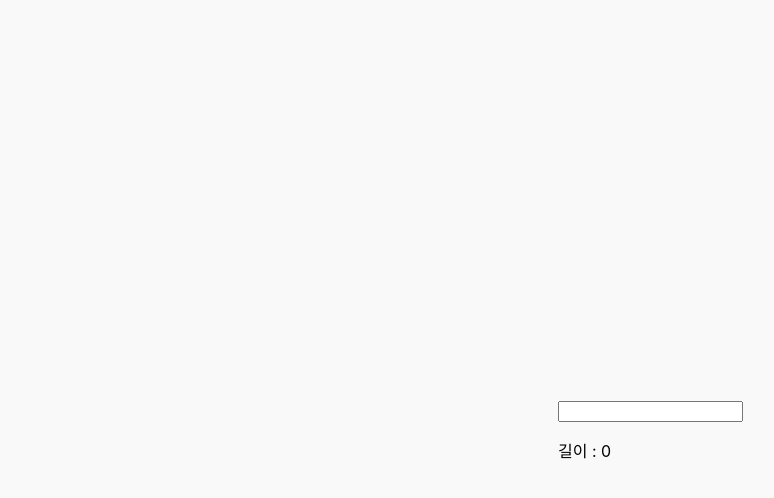
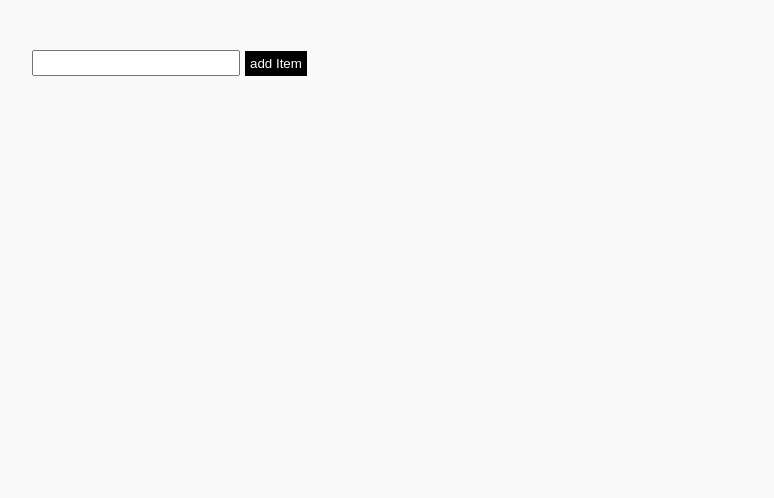
Before and after one commit to alissa1228/recoil_practice, a React (Create React App) app: page / in a window 1280 px wide. Shown: the top 498 px of the page, without its empty margins (18-792 px from the left). Built offline with nearby package versions, Linux system fonts and the light colour scheme.

Commit message:
#1 useSetRecoilState 활용한 state 업데이트

```diff
--- a/src/App.js
+++ b/src/App.js
@@ -1,12 +1,12 @@
 
 import './App.css';
 import  {RecoilRoot} from 'recoil'
-import RecoilTest from './page/RecoilTest';
+import TodoList from './page/TodoList';
 
 const App = () => {
   return (
     <RecoilRoot>
-      <RecoilTest/>
+      <TodoList/>
     </RecoilRoot>
   );
 }
--- a/src/Recoil.js
+++ b/src/Recoil.js
@@ -1,9 +1,12 @@
 import {
     atom,
     selector,
-    useRecoilState,
-    useRecoilValue,
   } from 'recoil';
+
+export const TodoListState = atom({
+    key:'TodoListState',
+    default: []
+})
 
  export const textState = atom({
       key: 'textState',
--- /dev/null
+++ b/src/page/TodoCreate.js
@@ -0,0 +1,62 @@
+import React, { useState } from "react";
+import {  useSetRecoilState } from "recoil";
+import { TodoListState } from "../Recoil";
+import styled from "styled-components";
+
+const TodoCreate = () => {
+  //새로운 todo 아이템을 생성하기 위해 todoListState 내용을 업데이트하는 setter 함수에 접근.
+  const setTodoList = useSetRecoilState(TodoListState);
+
+  //랜덤으로 숫자 아이디 만들기
+  const getId = () => {
+    let id = Math.random();
+    return id;
+  };
+
+  const [inputValue, setInput] = useState("");
+
+  const onChange = (e) => {
+    setInput(e.target.value);
+  };
+
+  const addItem = () => {
+    //기존 todo 리스트를 기반으로 새 todo 리스트를 만들 수 있도록 setter 함수의 updater 형식을 사용한다는 점에 유의.
+
+    setTodoList((prevList) => [
+      ...prevList,
+      {
+        id: getId(),
+        text: inputValue,
+        isComplete: false,
+      },
+    ]);
+    setInput("");
+  };
+
+  return (
+    <Box>
+      <input type='text' value={inputValue} onChange={onChange} />
+      <Add onClick={addItem}>add Item</Add>
+    </Box>
+  );
+};
+
+export default TodoCreate;
+
+const Box = styled.div`
+  padding: 50px;
+
+  > input {
+      height:20px;
+      width: 200px;
+  }
+`;
+
+const Add = styled.button`
+  margin-left: 5px;
+  background: #000;
+  color: #fff;
+  border: 0;
+  outline: 0;
+  padding: 5px;
+`;
--- a/src/page/TodoList.js
+++ b/src/page/TodoList.js
@@ -1,17 +1,30 @@
 import React from 'react'
 import {  useRecoilValue } from 'recoil'
-import { textState } from '../Recoil'
+import { TodoListState } from '../Recoil'
+import TodoCreate from './TodoCreate'
+import styled from 'styled-components'
 
 const TodoList = () => {
 
-    const textValue =  useRecoilValue(textState)
-    console.log(textValue)
+    const TodoListValue =  useRecoilValue(TodoListState)
+    console.log(TodoListValue);
 
     return(
-        <div>
-            {textValue}
-        </div>
+        <Box>
+            <TodoCreate/>
+            {TodoListValue.map((item)=>(
+                <div key={item.id}>{item.text}</div>
+            ))}
+        </Box>
     )
 }
 
 export default TodoList;
+
+const Box = styled.div`
+    width: 100%;
+    height: 100vh;
+    background-color : #f9f9f9;
+
+
+`
```
